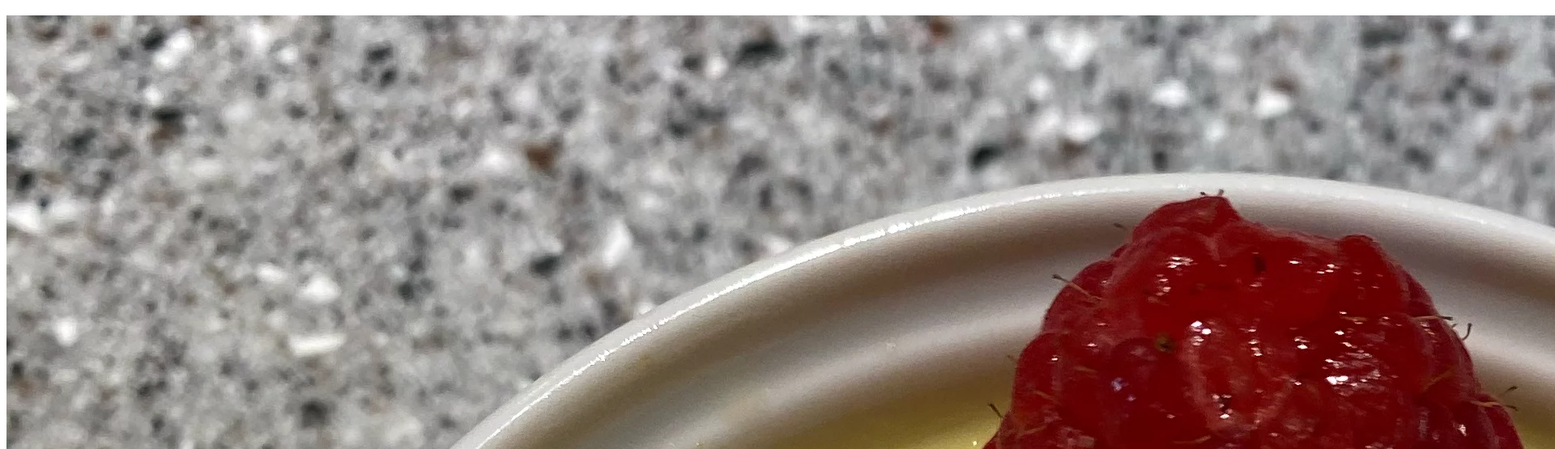
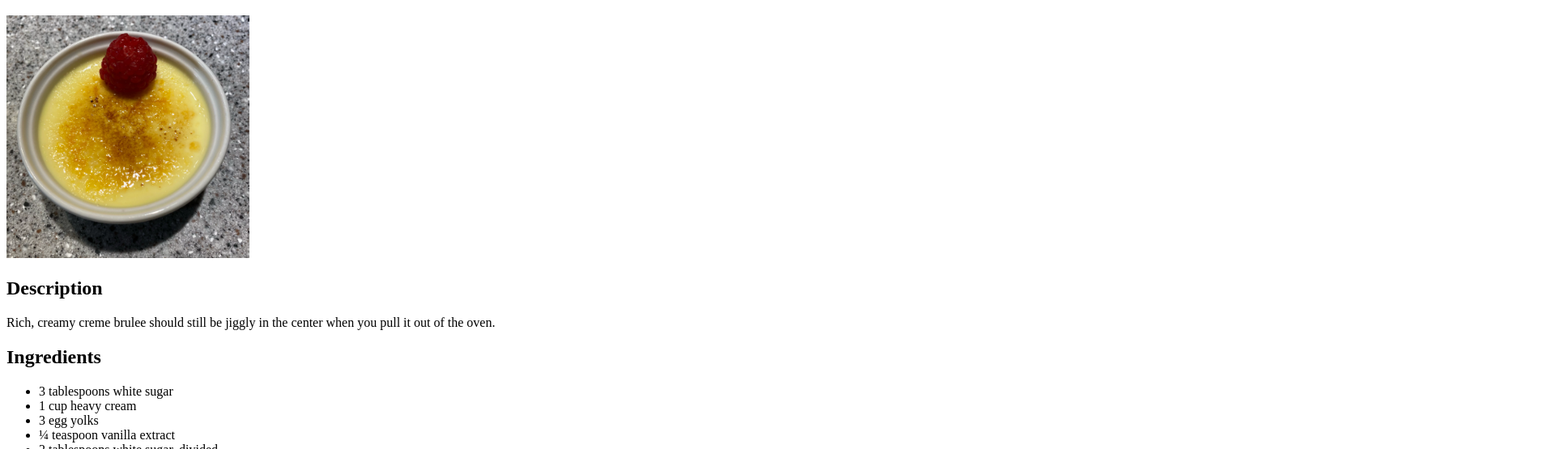
Before and after one commit to AlexErdei73/odin-recipes, a plain HTML site: page recipes/creme-brulee.html in a window 1280 px wide. Shown: the part 61-616 px from the top of the page at 81% size, 1920 px wide, since content can reach past the window. Drawn offline with Linux system fonts and the light colour scheme.

Commit message:
set up width attribut on creme-brulee.webp img

```diff
--- a/recipes/creme-brulee.html
+++ b/recipes/creme-brulee.html
@@ -9,6 +9,7 @@
     <img
       src="../images/creme-brulee.webp"
       alt="delicious creme brulee dessert"
+      width="300"
     />
     <h2>Description</h2>
     <p>
```
